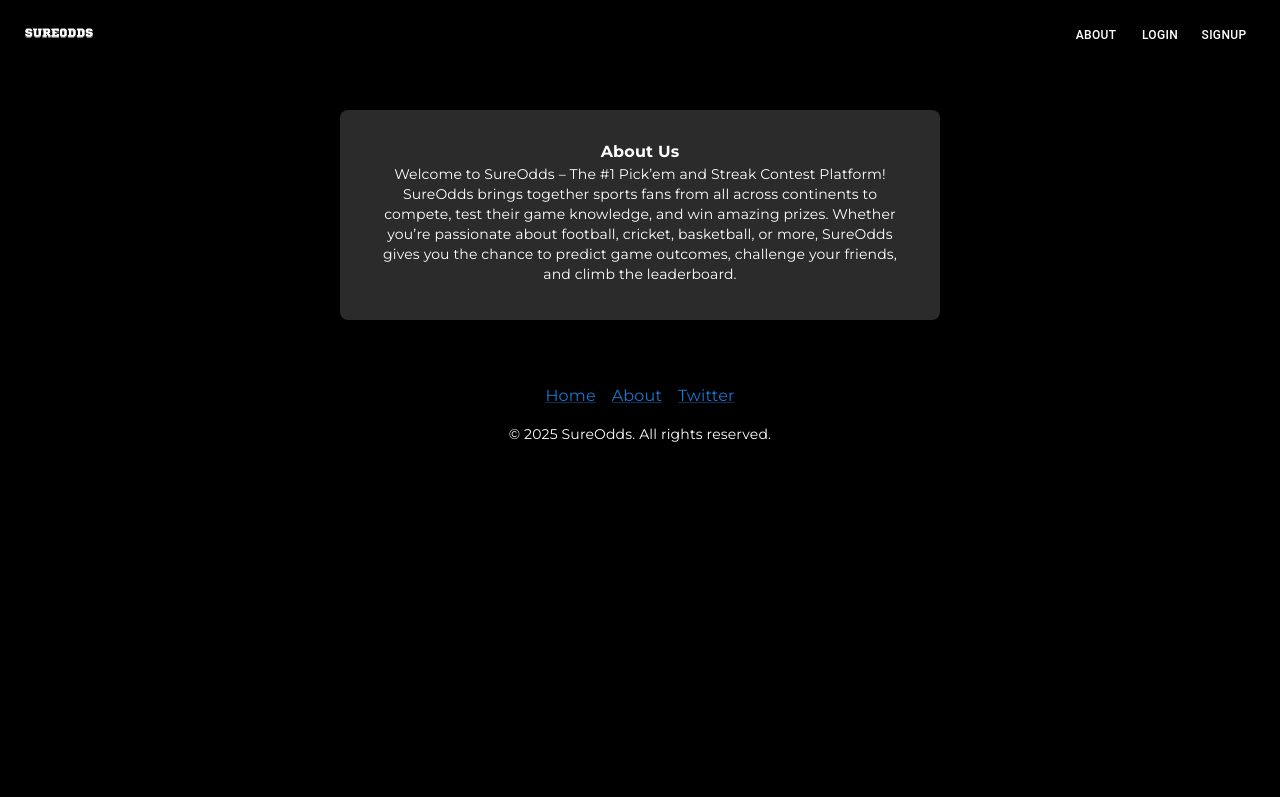
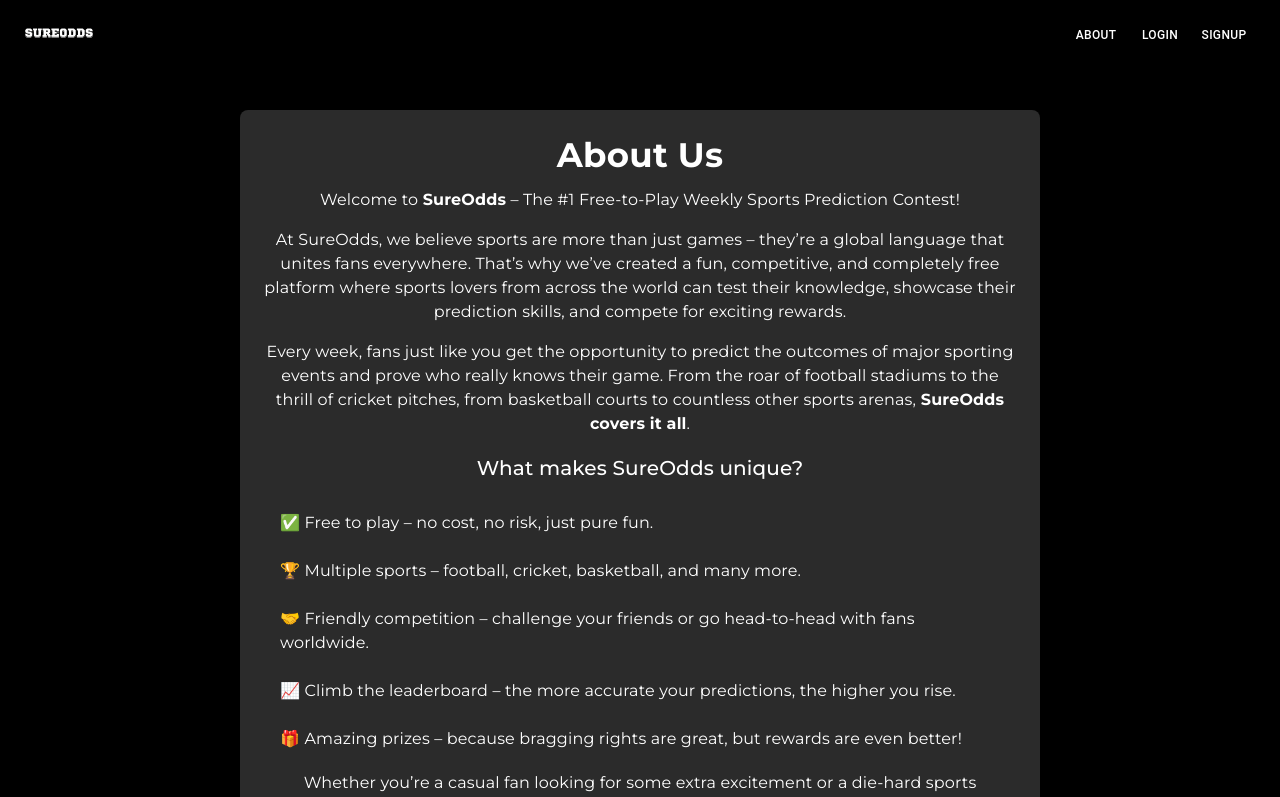
Before and after one commit to everyonesbuddy/sure-odds-sports-predictions-contest-FE, a React (Create React App) app: page /about in a window 1280 px wide. Shown: the top 797 px of the page. Built offline with nearby package versions, Linux system fonts and the light colour scheme; a web font is replaced by a local one.

Commit message:
focusing on weekly contest

```diff
--- a/public/index.html
+++ b/public/index.html
@@ -7,7 +7,7 @@
     <meta name="theme-color" content="#4F46E5" />
     <meta
       name="description"
-      content="Join sure odds The leading free to play sports prediction contest! showcase your betting skills, climb the leaderboard, and win prizes! perfect for all sports bettors."
+      content="Join sure odds and play in our free to play weekly sports prediction contest! showcase your betting skills, climb the leaderboard, and win prizes! perfect for all sports bettors."
     />
     <meta
       name="keywords"
--- a/src/components/About.jsx
+++ b/src/components/About.jsx
@@ -1,5 +1,5 @@
 import React from "react";
-import { Typography, List, ListItem, ListItemText, Box } from "@mui/material";
+import { Typography, Box, List, ListItem, ListItemText } from "@mui/material";
 import Footer from "./Footer";
 
 const About = () => {
@@ -8,39 +8,83 @@ const About = () => {
       <Box
         sx={{
           display: "flex",
-          justifyContent: "center",
+          flexDirection: "column",
           alignItems: "center",
-          flexDirection: "column",
-          padding: 2,
+          padding: 3,
           borderRadius: 2,
           boxShadow: 3,
-          maxWidth: 600,
+          maxWidth: 800,
           margin: "auto",
           marginTop: 5,
           marginBottom: 5,
           backgroundColor: "#2b2b2b",
+          color: "#fff",
         }}
       >
-        <Typography align="center" gutterBottom sx={{ color: "#fff" }}>
-          <List style={{ listStyleType: "none", padding: 0 }}>
-            <ListItem>
-              <ListItemText
-                primary="About Us"
-                secondary="Welcome to SureOdds – The #1 Pick’em and Streak Contest Platform!
-                          SureOdds brings together sports fans from all across continents to compete, test their game knowledge, and win amazing prizes.
+        {/* Heading */}
+        <Typography
+          variant="h4"
+          align="center"
+          gutterBottom
+          sx={{ fontWeight: "bold" }}
+        >
+          About Us
+        </Typography>
 
-                          Whether you’re passionate about football, cricket, basketball, or more, SureOdds gives you the chance to predict game outcomes, challenge your friends, and climb the leaderboard."
-                primaryTypographyProps={{
-                  sx: {
-                    color: "#fff",
-                    textAlign: "center",
-                    fontWeight: "bold",
-                  },
-                }}
-                secondaryTypographyProps={{ sx: { color: "#fff" } }}
-              />
-            </ListItem>
-          </List>
+        {/* Intro */}
+        <Typography align="center" paragraph>
+          Welcome to <strong>SureOdds</strong> – The #1 Free-to-Play Weekly
+          Sports Prediction Contest!
+        </Typography>
+
+        <Typography paragraph>
+          At SureOdds, we believe sports are more than just games – they’re a
+          global language that unites fans everywhere. That’s why we’ve created
+          a fun, competitive, and completely free platform where sports lovers
+          from across the world can test their knowledge, showcase their
+          prediction skills, and compete for exciting rewards.
+        </Typography>
+
+        <Typography paragraph>
+          Every week, fans just like you get the opportunity to predict the
+          outcomes of major sporting events and prove who really knows their
+          game. From the roar of football stadiums to the thrill of cricket
+          pitches, from basketball courts to countless other sports arenas,
+          <strong> SureOdds covers it all</strong>.
+        </Typography>
+
+        {/* Features list */}
+        <Typography variant="h6" gutterBottom>
+          What makes SureOdds unique?
+        </Typography>
+        <List>
+          <ListItem>
+            <ListItemText primary="✅ Free to play – no cost, no risk, just pure fun." />
+          </ListItem>
+          <ListItem>
+            <ListItemText primary="🏆 Multiple sports – football, cricket, basketball, and many more." />
+          </ListItem>
+          <ListItem>
+            <ListItemText primary="🤝 Friendly competition – challenge your friends or go head-to-head with fans worldwide." />
+          </ListItem>
+          <ListItem>
+            <ListItemText primary="📈 Climb the leaderboard – the more accurate your predictions, the higher you rise." />
+          </ListItem>
+          <ListItem>
+            <ListItemText primary="🎁 Amazing prizes – because bragging rights are great, but rewards are even better!" />
+          </ListItem>
+        </List>
+
+        {/* Closing statement */}
+        <Typography paragraph>
+          Whether you’re a casual fan looking for some extra excitement or a
+          die-hard sports enthusiast ready to showcase your expertise,{" "}
+          <strong>SureOdds is your arena to shine</strong>.
+        </Typography>
+
+        <Typography align="center" sx={{ fontWeight: "bold", mt: 2 }}>
+          So, what are you waiting for? Join today, make your predictions, and
+          let the games begin!
         </Typography>
       </Box>
       <Footer />
--- a/src/components/Home.jsx
+++ b/src/components/Home.jsx
@@ -48,7 +48,7 @@ const Home = () => {
               maxWidth: "100%",
             }}
           >
-            🏆Free To Play Sports Prediction Contest
+            🏆Free To Play Weekly Sports Prediction Contest
           </Typography>
 
           <Typography
@@ -60,8 +60,8 @@ const Home = () => {
               maxWidth: "600px",
             }}
           >
-            Think you know sports? Prove it. Enter contests and win real cash
-            and epic prizes. 🔥
+            Think you know sports? Prove it. Enter our weekly sports prediction
+            contest and win real cash and epic prizes. 🔥
           </Typography>
         </Box>
       </Box>
@@ -129,7 +129,7 @@ const Home = () => {
             maxWidth: "100%",
           }}
         >
-          🚀 Available Contests
+          🚀 Featured Contest
         </Typography>
 
         <div className="card-container">
```
